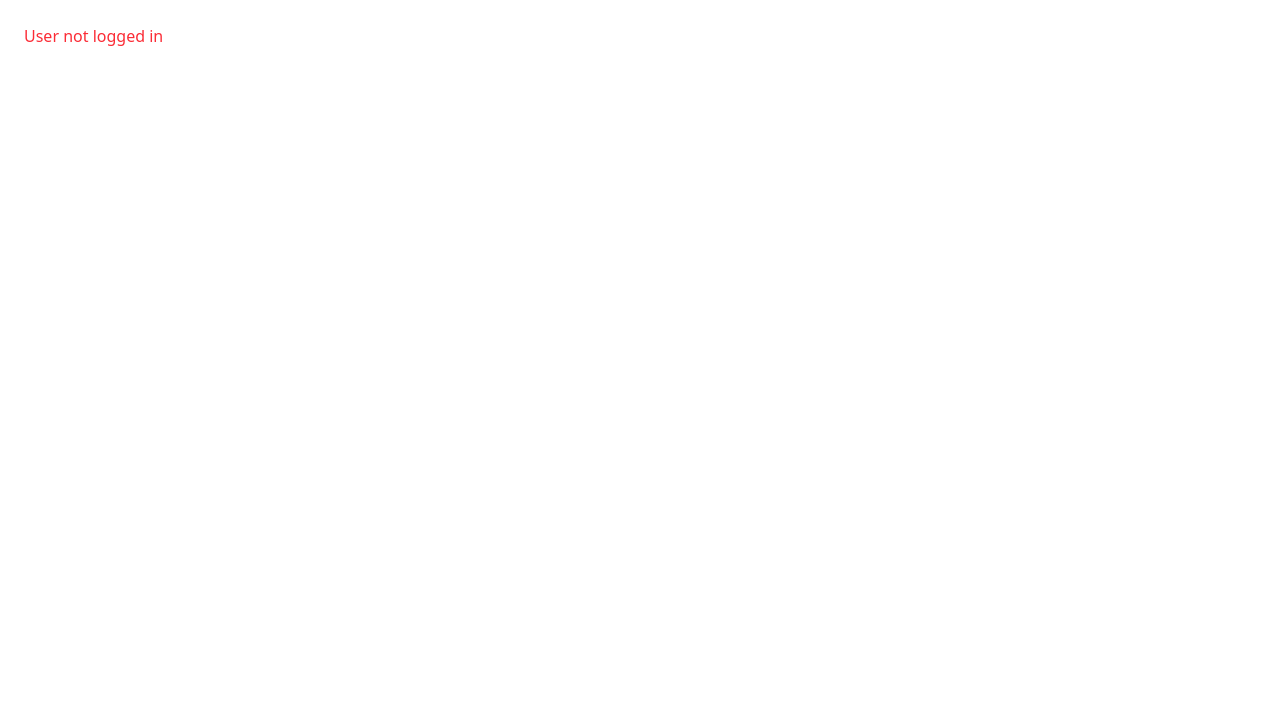
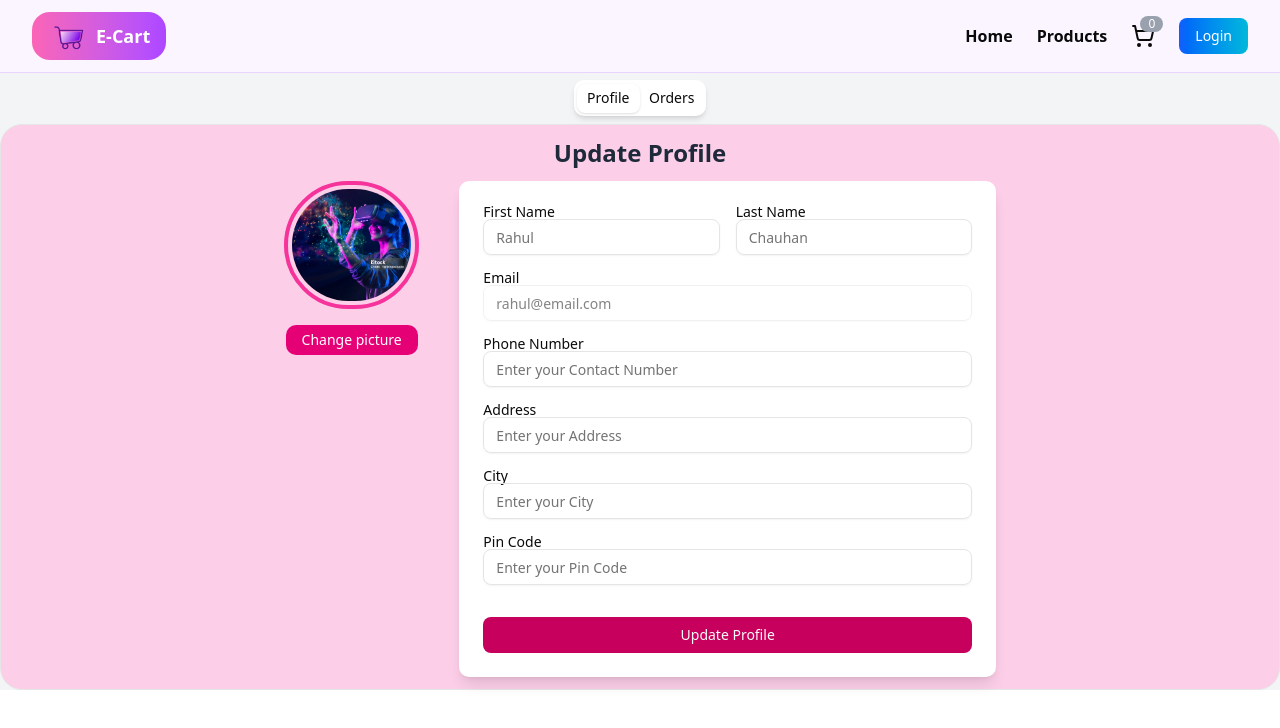
Before and after one commit to RahulChauhan101/E-cart-Frontend, a React (Vite) app: page /profile in a window 1280 px wide. Shown: the top 728 px of the page. Built offline with nearby package versions, Linux system fonts and the light colour scheme.

Commit message:
prifile.jsx add profi;e form

```diff
--- a/package.json
+++ b/package.json
@@ -12,6 +12,7 @@
   "dependencies": {
     "@radix-ui/react-label": "^2.1.8",
     "@radix-ui/react-slot": "^1.2.4",
+    "@radix-ui/react-tabs": "^1.1.13",
     "@reduxjs/toolkit": "^2.11.2",
     "@tailwindcss/vite": "^4.1.18",
     "axios": "^1.13.2",
--- a/src/App.jsx
+++ b/src/App.jsx
@@ -1,4 +1,5 @@
 import { createBrowserRouter, RouterProvider } from "react-router-dom";
+
 import Navbar from "./components/Navbar";
 import Home from "./pages/home";
 import Signup from "./pages/signup";
@@ -23,7 +24,7 @@ const router = createBrowserRouter([
   { path: "/login", element: <Login /> },
   { path: "/verify", element: <Verify /> },
   { path: "/verify/:token", element: <VerifyEmail /> },
-  { path: "/profile", element:<><Profile /> </>},
+  { path: "/profile", element:<> <Navbar/> <Profile/>   </>},
 ]);
 
 function App() {
--- a/src/components/Navbar.jsx
+++ b/src/components/Navbar.jsx
@@ -6,28 +6,24 @@ import axios from "axios";
 import { toast } from "sonner";
 import { useSelector, useDispatch } from "react-redux";
 import { logout } from "@/redux/userSlice";
+import { clearCart } from "@/redux/cartSlice";
 
 const Navbar = () => {
   const navigate = useNavigate();
   const dispatch = useDispatch();
 
-  // 🔥 get full user slice
-  const userState = useSelector((state) => state.user);
+  const { user, accessToken } = useSelector((state) => state.user);
+ const cart = useSelector(state => state.cart);
+console.log("🛒 CART REDUX 👉", cart);
 
-  // ✅ 2️⃣ YAHIN console.log karo
-  console.log("Navbar Redux userState 👉", userState);
+  // ✅ SAFE cart read
+  const { items = [] } = useSelector((state) => state.cart || {});
 
-  // optional: safe user parse
-  let user = userState.user;
-  if (typeof user === "string") {
-    try {
-      user = JSON.parse(user);
-    } catch {
-      user = null;
-    }
-  }
-
-  const cartCount = 0;
+  // ✅ SAFE count
+  const cartCount = items.reduce(
+    (total, item) => total + (item.quantity || 1),
+    0
+  );
 
   const logoutHandler = async () => {
     try {
@@ -41,9 +37,10 @@ const Navbar = () => {
         }
       );
     } catch (err) {
-      console.log("Logout error:", err.response?.data || err.message);
+      console.log("Logout error:", err.message);
     } finally {
       dispatch(logout());
+      dispatch(clearCart());
       toast.success("Logged out successfully");
       navigate("/login");
     }
@@ -51,7 +48,7 @@ const Navbar = () => {
 
   return (
     <header className="bg-purple-50 fixed w-full z-20 border-b border-purple-200">
-      <div className="max-w-7xl mx-auto flex justify-between items-center py-3 px-4">
+      <div className="max-w-full mx-auto flex justify-between items-center py-3 px-8">
 
         {/* Logo */}
         <div
@@ -72,21 +69,29 @@ const Navbar = () => {
             Products
           </Link>
 
-          <Link to="/cart" className="relative">
-            <ShoppingCart className="w-6 h-6" />
-            {cartCount > 0 && (
-              <span className="absolute -top-2 -right-2 bg-yellow-500 text-white text-xs px-2 rounded-full">
-                {cartCount}
-              </span>
-            )}
-          </Link>
+          {/* Cart */}
+    <Link to="/cart" className="relative">
+  <ShoppingCart className="w-6 h-6" />
+  <span
+    className={`absolute -top-2 -right-2 text-white text-xs px-2 rounded-full
+      ${cartCount === 0 ? "bg-gray-400" : "bg-yellow-500"}
+    `}
+  >
+    {cartCount}
+  </span>
+</Link>
 
-          {/* Auth Section */}
+
+          {/* Auth */}
           {user ? (
             <>
-              <span onClick={() => navigate("/profile")} className="text-purple-700 font-semibold cursor-pointer hover:bg-pink-200 p-2 rounded-tl-3xl rounded-br-2xl">
+              <span
+                onClick={() => navigate("/profile")}
+                className="text-purple-700 font-semibold cursor-pointer hover:bg-pink-200 p-2 rounded-tl-2xl rounded-br-2xl"
+              >
                 Hello {user.FirstName} {user.LastName}
               </span>
+
               <Button
                 onClick={logoutHandler}
                 className="bg-gradient-to-r from-purple-600 to-pink-500 text-white"
--- /dev/null
+++ b/src/components/ui/tabs.jsx
@@ -0,0 +1,60 @@
+import * as React from "react"
+import * as TabsPrimitive from "@radix-ui/react-tabs"
+
+import { cn } from "@/lib/utils"
+
+function Tabs({
+  className,
+  ...props
+}) {
+  return (
+    <TabsPrimitive.Root
+      data-slot="tabs"
+      className={cn("flex flex-col gap-2", className)}
+      {...props} />
+  );
+}
+
+function TabsList({
+  className,
+  ...props
+}) {
+  return (
+    <TabsPrimitive.List
+      data-slot="tabs-list"
+      className={cn(
+        "bg-muted text-muted-foreground inline-flex h-9 w-fit items-center justify-center rounded-lg p-[3px]",
+        className
+      )}
+      {...props} />
+  );
+}
+
+function TabsTrigger({
+  className,
+  ...props
+}) {
+  return (
+    <TabsPrimitive.Trigger
+      data-slot="tabs-trigger"
+      className={cn(
+        "data-[state=active]:bg-background dark:data-[state=active]:text-foreground focus-visible:border-ring focus-visible:ring-ring/50 focus-visible:outline-ring dark:data-[state=active]:border-input dark:data-[state=active]:bg-input/30 text-foreground dark:text-muted-foreground inline-flex h-[calc(100%-1px)] flex-1 items-center justify-center gap-1.5 rounded-md border border-transparent px-2 py-1 text-sm font-medium whitespace-nowrap transition-[color,box-shadow] focus-visible:ring-[3px] focus-visible:outline-1 disabled:pointer-events-none disabled:opacity-50 data-[state=active]:shadow-sm [&_svg]:pointer-events-none [&_svg]:shrink-0 [&_svg:not([class*='size-'])]:size-4",
+        className
+      )}
+      {...props} />
+  );
+}
+
+function TabsContent({
+  className,
+  ...props
+}) {
+  return (
+    <TabsPrimitive.Content
+      data-slot="tabs-content"
+      className={cn("flex-1 outline-none", className)}
+      {...props} />
+  );
+}
+
+export { Tabs, TabsList, TabsTrigger, TabsContent }
--- a/src/pages/Profile.jsx
+++ b/src/pages/Profile.jsx
@@ -1,275 +1,193 @@
-import React, { useEffect, useState } from "react";
-import axios from "axios";
-import { useSelector } from "react-redux";
+import React, { useState } from "react";
+import { Button } from "@/components/ui/button";
+import {
+  Card,
+  CardContent,
+  CardDescription,
+  CardHeader,
+  CardTitle,
+} from "@/components/ui/card";
+import { Input } from "@/components/ui/input";
+import { Label } from "@/components/ui/label";
+import { Tabs, TabsContent, TabsList, TabsTrigger } from "@/components/ui/tabs";
 
 const Profile = () => {
-  const accessToken = useSelector((state) => state.user?.accessToken);
-
-  const [user, setUser] = useState(null);
-  const [loading, setLoading] = useState(true);
-  const [edit, setEdit] = useState(false);
-  const [image, setImage] = useState(null);
-const [preview, setPreview] = useState("");
-
-
+  // ✅ FORM STATE (backend-ready)
   const [formData, setFormData] = useState({
-    phoneNumber: "",
+    firstName: "",
+    lastName: "",
+    email: "rahul@email.com",
+    phone: "",
     address: "",
     city: "",
-    country: "",
+    pinCode: "",
   });
-const handleImage = (e) => {
-  const file = e.target.files[0];
-  console.log("SELECTED FILE 👉", file);
-  setImage(file);
-  setPreview(URL.createObjectURL(file));
+
+  const [profileImage, setProfileImage] = useState(null);
+
+  // ✅ INPUT CHANGE HANDLER
+  const handleChange = (e) => {
+    const { name, value } = e.target;
+    setFormData((prev) => ({
+      ...prev,
+      [name]: value,
+    }));
   };
 
-
-
-const uploadProfilePic = async () => {
-  if (!image) return;
-
-  const formData = new FormData();
-  formData.append("profilepic", image);
-
-  try {
-    const res = await axios.patch(
-      "http://localhost:5000/api/users/profile-pic",
-      formData,
-      {
-        headers: {
-          Authorization: `Bearer ${accessToken}`,
-          "Content-Type": "multipart/form-data",
-        },
-      }
-    );
-
-    if (res.data.success) {
-      setUser(res.data.user);
-      setPreview("");
-    }
-  } catch (error) {
-    console.error("Profile pic error:", error.response?.data);
-  }
+  // ✅ IMAGE CHANGE HANDLER
+  const handleImageChange = (e) => {
+    setProfileImage(e.target.files[0]);
   };
 
-  /* =====================
-     GET PROFILE
-  ===================== */
-  useEffect(() => {
-    if (!accessToken) {
-      setLoading(false);
-      return;
-    }
+  // ✅ SUBMIT (backend later)
+  const handleSubmit = (e) => {
+    e.preventDefault();
 
-    const fetchProfile = async () => {
-      try {
-        const res = await axios.get(
-          "http://localhost:5000/api/users/profile",
-          {
-            headers: {
-              Authorization: `Bearer ${accessToken}`,
-            },
-          }
-        );
-
-        if (res.data.success) {
-          setUser(res.data.user);
-          setFormData({
-            phoneNumber: res.data.user.phoneNumber || "",
-            address: res.data.user.address || "",
-            city: res.data.user.city || "",
-            country: res.data.user.country || "",
-          });
-        }
-      } catch (error) {
-        console.error("Profile fetch error:", error.response?.data);
-      } finally {
-        setLoading(false);
-      }
+    // 🔗 Later: API call yahin lagegi
+    console.log("FORM DATA 👉", formData);
+    console.log("IMAGE 👉", profileImage);
   };
 
-    fetchProfile();
-  }, [accessToken]);
+  return (
+    <div className="pt-20 max-h-full bg-gray-100">
+      <Tabs defaultValue="profile" className="w-full max-w-7xl mx-auto">
 
-  /* =====================
-     INPUT CHANGE
-  ===================== */
-  const handleChange = (e) => {
-    setFormData({
-      ...formData,
-      [e.target.name]: e.target.value,
-    });
-  };
+        {/* Tabs Header */}
+        <div className="flex justify-center ">
+          <TabsList className="grid grid-cols-2 bg-white shadow-md">
+            <TabsTrigger value="profile">Profile</TabsTrigger>
+            <TabsTrigger value="orders">Orders</TabsTrigger>
+          </TabsList>
+        </div>
 
-  /* =====================
-     UPDATE PROFILE
-  ===================== */
-  const updateProfile = async () => {
-    try {
-      const res = await axios.patch(
-        "http://localhost:5000/api/users/profile",
-        formData,
-        {
-          headers: {
-            Authorization: `Bearer ${accessToken}`,
-          },
-        }
-      );
+        {/* PROFILE TAB */}
+        <TabsContent value="profile">
+          <div className="flex flex-col items-center bg-pink-200 border rounded-3xl pb-3">
+            <h1 className="font-bold mb-3 mt-3 text-2xl text-gray-800">
+              Update Profile
+            </h1>
 
-      if (res.data.success) {
-        setUser(res.data.user);
-        setEdit(false);
-      }
-    } catch (error) {
-      console.error("Profile update error:", error.response?.data);
-    }
-  };
-
-  /* =====================
-     UI STATES
-  ===================== */
-  if (loading) return <div className="p-6">Loading profile...</div>;
-  if (!accessToken)
-    return <div className="p-6 text-red-500">User not logged in</div>;
-  if (!user) return <div className="p-6">No profile data</div>;
-
-  /* =====================
-     UI
-  ===================== */
-  return (
-    <div className="pt-24 min-h-screen bg-gradient-to-br from-purple-100 to-indigo-100">
-      <div className="max-w-3xl mx-auto bg-white shadow-xl rounded-2xl p-8">
-
-        <div className="flex justify-between items-center mb-6">
-          <h2 className="text-3xl font-bold text-purple-600">
-            My Profile
-          </h2>
-
-          <button
-            onClick={() => setEdit(!edit)}
-            className="px-4 py-2 rounded bg-purple-500 text-white hover:bg-purple-600 transition"
-          >
-            {edit ? "Cancel" : "Edit"}
-          </button>
-        </div>
-        <div className="flex flex-col items-center mb-6">
+            <div className="w-full flex gap-10 justify-between items-start px-7 max-w-3xl">
+              {/* Profile Picture */}
+              <div className="flex flex-col items-center">
                 <img
-    src={preview || user.profilepic || "/avatar.png"}
+                  src="/istockphoto-1324380506-2048x2048.jpg"
                   alt="profile"
-    className="w-28 h-28 rounded-full object-cover border-4 border-purple-400"
+                  className="h-32 rounded-full object-cover border-4 border-pink-500 p-1"
                 />
-
+                <Label className="mt-4 cursor-pointer bg-pink-600 text-white px-4 py-2 rounded-lg hover:bg-pink-700">
+                  Change picture
                   <input
                     type="file"
                     accept="image/*"
-    onChange={handleImage}
-    className="mt-3 text-sm"
+                    className="hidden"
+                    onChange={handleImageChange}
                   />
-
-  {preview && (
-    <button
-      onClick={uploadProfilePic}
-      className="mt-2 px-4 py-1 bg-purple-500 text-white rounded"
-    >
-      Upload
-    </button>
-  )}
+                </Label>
               </div>
 
-
-        {/* VIEW MODE */}
-        {!edit && (
-          <div className="grid grid-cols-1 md:grid-cols-2 gap-6 text-gray-700">
-            <ProfileItem label="First Name" value={user.FirstName} />
-            <ProfileItem label="Last Name" value={user.LastName} />
-            <ProfileItem label="Email" value={user.email} />
-            <ProfileItem label="Role" value={user.role} />
-            <ProfileItem
-              label="Verified"
-              value={user.isverified ? "Yes" : "No"}
+              {/* Profile Form */}
+              <form
+                onSubmit={handleSubmit}
+                className="space-y-4 shadow-lg p-6 rounded-lg bg-white w-full"
+              >
+                <div className="grid grid-cols-2 gap-4">
+                  <div>
+                    <Label>First Name</Label>
+                    <Input
+                      name="firstName"
+                      value={formData.firstName}
+                      onChange={handleChange}
+                      placeholder="Rahul"
                     />
-            <ProfileItem
-              label="Phone"
-              value={user.phoneNumber || "Not Added"}
-            />
-            <ProfileItem
-              label="City"
-              value={user.city || "Not Added"}
-            />
-            <ProfileItem
-              label="Country"
-              value={user.country || "Not Added"}
-            />
-            <div className="md:col-span-2">
-              <ProfileItem
-                label="Address"
-                value={user.address || "Not Added"}
+                  </div>
+                  <div>
+                    <Label>Last Name</Label>
+                    <Input
+                      name="lastName"
+                      value={formData.lastName}
+                      onChange={handleChange}
+                      placeholder="Chauhan"
                     />
                   </div>
                 </div>
-        )}
 
-        {/* EDIT MODE */}
-        {edit && (
-          <div className="space-y-4">
+                <div>
+                  <Label>Email</Label>
+                  <Input value={formData.email} disabled />
+                </div>
+
+                <div>
+                  <Label>Phone Number</Label>
                   <Input
-              label="Phone Number"
-              name="phoneNumber"
-              value={formData.phoneNumber}
+                    name="phone"
+                    value={formData.phone}
                     onChange={handleChange}
+                    placeholder="Enter your Contact Number"
                   />
+                </div>
+
+                <div>
+                  <Label>Address</Label>
                   <Input
-              label="City"
+                    name="address"
+                    value={formData.address}
+                    onChange={handleChange}
+                    placeholder="Enter your Address"
+                  />
+                </div>
+
+                <div>
+                  <Label>City</Label>
+                  <Input
                     name="city"
                     value={formData.city}
                     onChange={handleChange}
+                    placeholder="Enter your City"
                   />
+                </div>
+
+                <div>
+                  <Label>Pin Code</Label>
                   <Input
-              label="Country"
-              name="country"
-              value={formData.country}
+                    name="pinCode"
+                    value={formData.pinCode}
                     onChange={handleChange}
+                    placeholder="Enter your Pin Code"
                   />
-            <Input
-              label="Address"
-              name="address"
-              value={formData.address}
-              onChange={handleChange}
-            />
+                </div>
 
-            <button
-              onClick={updateProfile}
-              className="w-full bg-green-500 text-white py-2 rounded hover:bg-green-600 transition"
+                <Button
+                  type="submit"
+                  className="w-full mt-4 bg-pink-700 hover:bg-pink-800"
                 >
-              Save Changes
-            </button>
+                  Update Profile
+                </Button>
+              </form>
             </div>
-        )}
           </div>
+        </TabsContent>
+
+        {/* ORDERS TAB */}
+        <TabsContent value="orders">
+          <Card className="max-w-xl mx-auto">
+            <CardHeader>
+              <CardTitle>Orders</CardTitle>
+              <CardDescription>
+                Your recent orders will appear here.
+              </CardDescription>
+            </CardHeader>
+            <CardContent>
+              <p className="text-gray-500 text-sm">
+                No orders found.
+              </p>
+            </CardContent>
+          </Card>
+        </TabsContent>
+
+      </Tabs>
     </div>
   );
 };
 
-/* =====================
-   SMALL COMPONENTS
-===================== */
-const ProfileItem = ({ label, value }) => (
-  <div>
-    <p className="text-sm text-gray-400">{label}</p>
-    <p className="font-medium text-gray-800">{value}</p>
-  </div>
-);
-
-const Input = ({ label, ...props }) => (
-  <div>
-    <label className="text-sm text-gray-500">{label}</label>
-    <input
-      {...props}
-      className="w-full border rounded px-3 py-2 focus:outline-none focus:ring-2 focus:ring-purple-400"
-    />
-  </div>
-);
-
 export default Profile;
--- /dev/null
+++ b/src/redux/cartSlice.js
@@ -0,0 +1,40 @@
+import { createSlice } from "@reduxjs/toolkit";
+
+const initialState = {
+  items: [], // cart products
+};
+
+const cartSlice = createSlice({
+  name: "cart",
+  initialState,
+  reducers: {
+    addToCart: (state, action) => {
+      const item = action.payload;
+
+      const existing = state.items.find(
+        (p) => p._id === item._id
+      );
+
+      if (existing) {
+        existing.quantity += 1;
+      } else {
+        state.items.push({ ...item, quantity: 1 });
+      }
+    },
+
+    removeFromCart: (state, action) => {
+      state.items = state.items.filter(
+        (item) => item._id !== action.payload
+      );
+    },
+
+    clearCart: (state) => {
+      state.items = [];
+    },
+  },
+});
+
+export const { addToCart, removeFromCart, clearCart } =
+  cartSlice.actions;
+
+export default cartSlice.reducer;
--- a/src/redux/store.js
+++ b/src/redux/store.js
@@ -1,6 +1,7 @@
 // redux/store.js
 import { configureStore, combineReducers } from "@reduxjs/toolkit";
 import userReducer from "./userSlice";
+import cartReucer from "./cartSlice";
 
 import {
   persistReducer,
@@ -25,6 +26,7 @@ const userPersistConfig = {
 
 const rootReducer = combineReducers({
   user: persistReducer(userPersistConfig, userReducer),
+  cart: cartReucer,
 });
 
 export const store = configureStore({
```
Also changed, not shown: src/components/Footer.jsx (+2 -7 lines), public/istockphoto-1324380506-2048x2048.jpg (added), 1 other file (tests, documents, lock files or other folders). Lines whose indentation alone changed are shown as unchanged.
